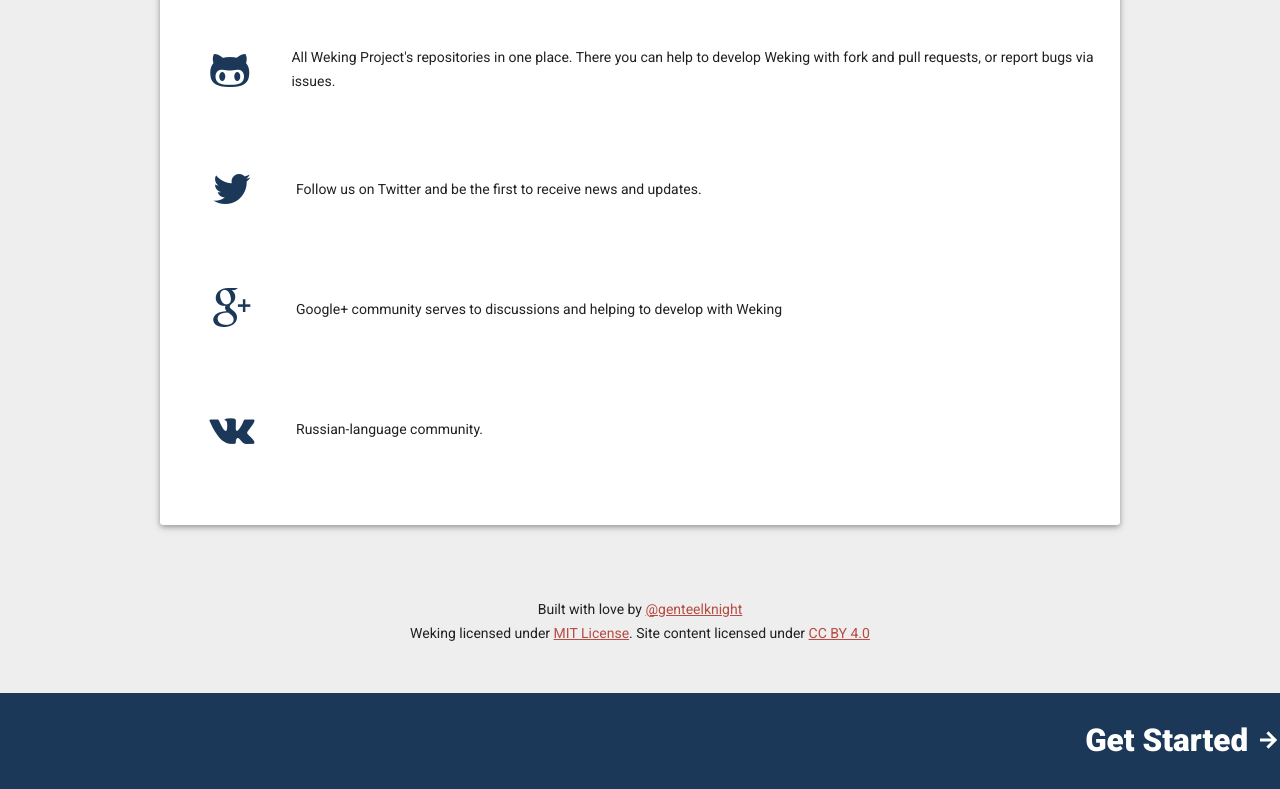
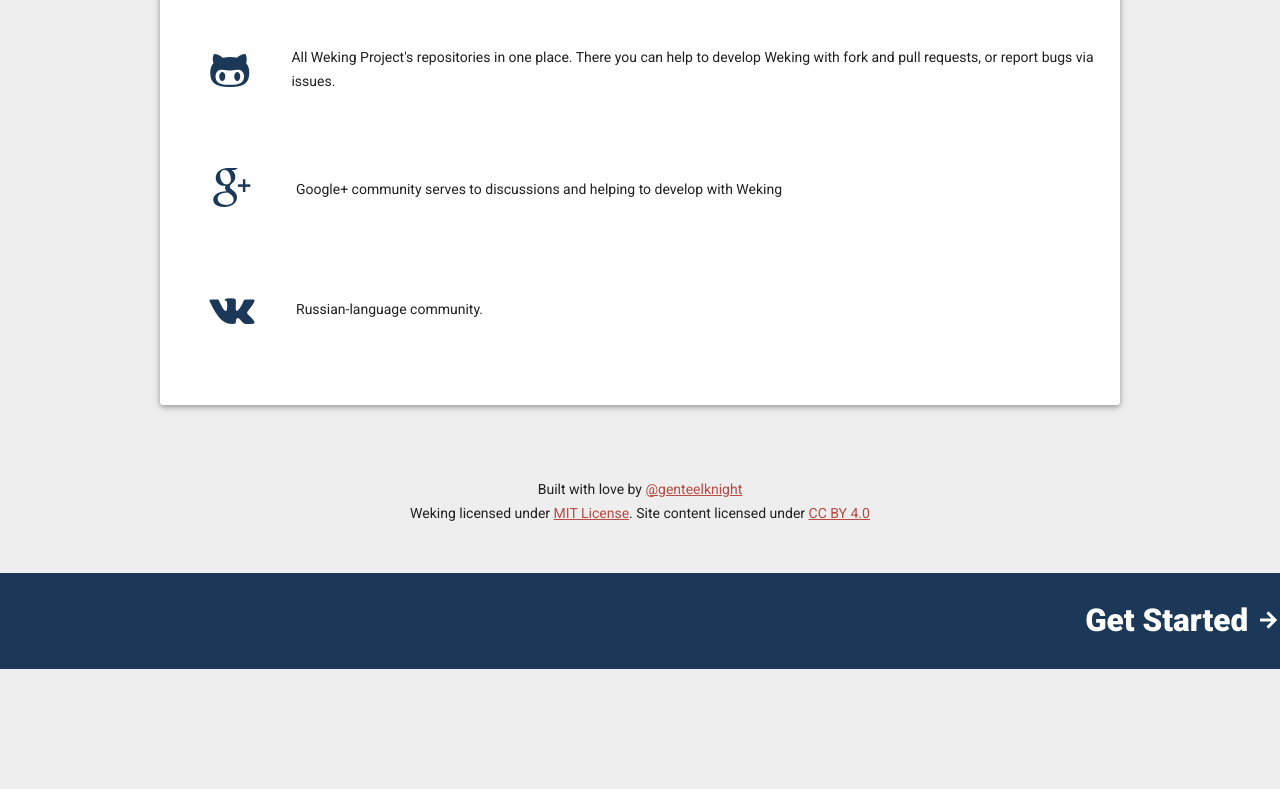
Before and after one commit to weking/weking.github.io, a website: page index.html in a window 1280 px wide. Shown: the part 2204-2993 px from the top of the page. After the commit the page ends 2873 px from the top, so only its background shows below. Drawn offline with Linux system fonts and the light colour scheme.

Commit message:
Remove twitter from socials block

```diff
--- a/index.html
+++ b/index.html
@@ -225,10 +225,6 @@
                 All Weking Project's repositories in one place. There you can help to develop Weking with fork and pull requests, or report bugs via issues.
               </p>
             </a>
-            <a class="social_list_li clearfix" href="https://twitter.com/weking_project" target="_blank">
-              <span class="social_icon social_twitter"></span>
-              <p>Follow us on Twitter and be the first to receive news and updates.</p>
-            </a>
             <a class="social_list_li clearfix" href="https://plus.google.com/communities/114882845116732567865" target="_blank">
               <span class="social_icon social_gPlus"></span>
               <p>Google+ community serves to discussions and helping to develop with Weking</p>
```
